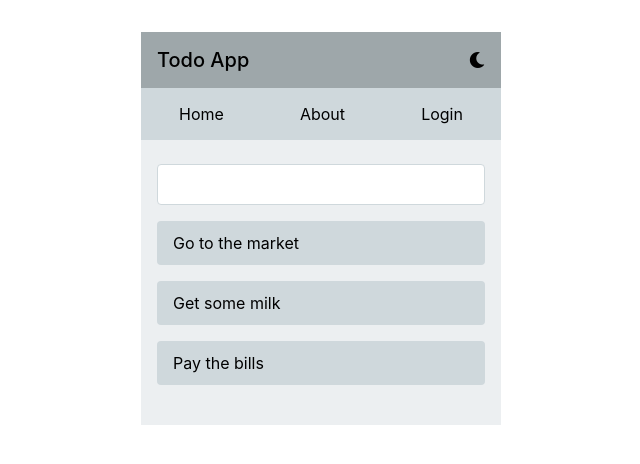
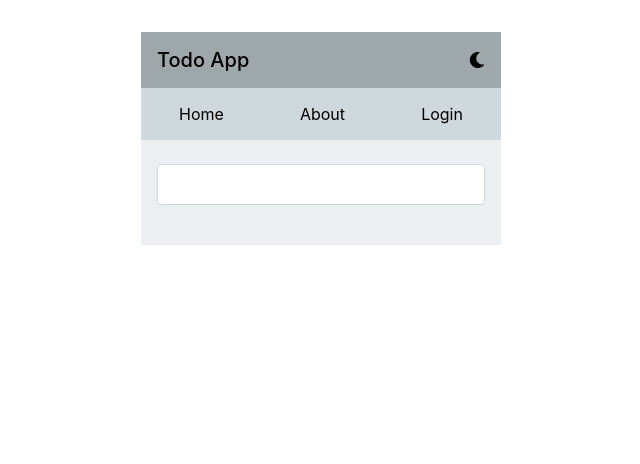
Before and after one commit to Techoscope/Context-App, a React (Create React App) app: page / in a window 1280 px wide. Shown: the top 464 px of the page, without its empty margins (319-959 px from the left). Built offline with nearby package versions, Linux system fonts and the light colour scheme.

Commit message:
Cleanup some codes

```diff
--- a/src/components/TodoList.js
+++ b/src/components/TodoList.js
@@ -15,6 +15,7 @@ function TodoList() {
     const handleSubmit = (e) => {
       e.preventDefault();
       addItem(title);
+      setTitle('')
     }
 
     return (
--- a/src/contexts/TodoItemsContext.js
+++ b/src/contexts/TodoItemsContext.js
@@ -3,11 +3,7 @@ import React, {createContext, useState} from 'react';
 export const TodoItemsContext = createContext();
 
 function TodoItemsContextProvider (props) {
-  const [items, setItems] = useState([
-    {title: 'Go to the market', id: 1},
-    {title: 'Get some milk', id: 2},
-    {title: 'Pay the bills', id: 3}
-  ]);
+  const [items, setItems] = useState([]);
 
   const addItem = (title) => {
     setItems([...items, {title:title, id: Date.now()}])
```
